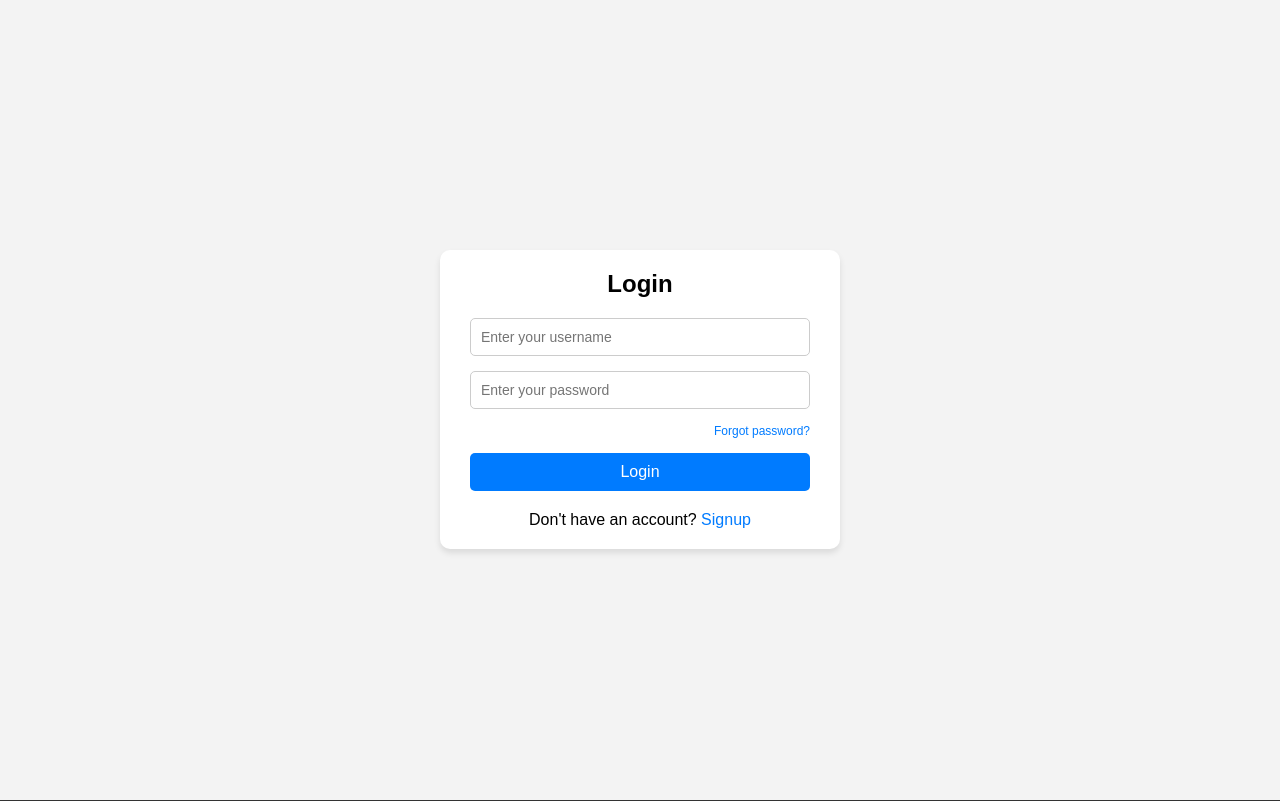
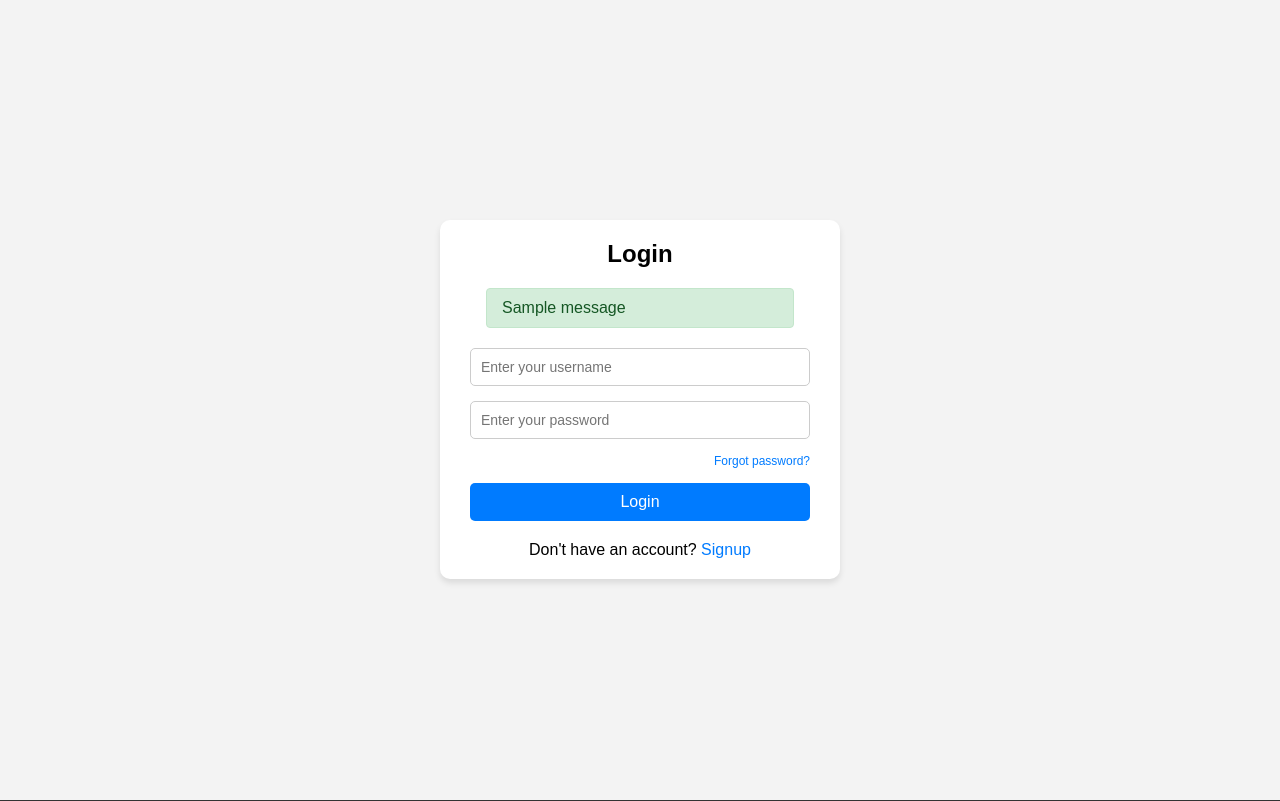
Before and after one commit to GeorgeMoucht/quizWebApp, a Django app: page /authenticate/login/ in a window 1280 px wide. Shown: the part 78-879 px from the top of the page. Run offline with Django 5.2, Linux system fonts and the light colour scheme; tables that the repository leaves empty hold one stand-in row (values such as "Sample post"); one stand-in notice (Sample message) is shown; style sheets or scripts are compiled from the project's sources; parts of the project's set-up code (start-up, migrations or seed data) failed here and were passed over; some libraries are stand-ins or nearby versions.

Commit message:
Implement session message block.

```diff
--- a/authentication/templates/authentication/login.html
+++ b/authentication/templates/authentication/login.html
@@ -4,6 +4,7 @@
 <div class="login-container">
     <div class="login-card">
         <h2>Login</h2>
+        {% include 'core/components/messages.html' %}
         <form method="POST">
             {% csrf_token %}
             <div class="form-group">
--- /dev/null
+++ b/core/templates/core/components/messages.html
@@ -0,0 +1,8 @@
+<!-- Global Messages -->
+{% if messages %}
+    <div class="message-container">
+        {% for message in messages %}
+            <p class="alert {{ message.tags }}">{{ message }}</p>
+        {% endfor %}
+    </div>
+{% endif %}
```
